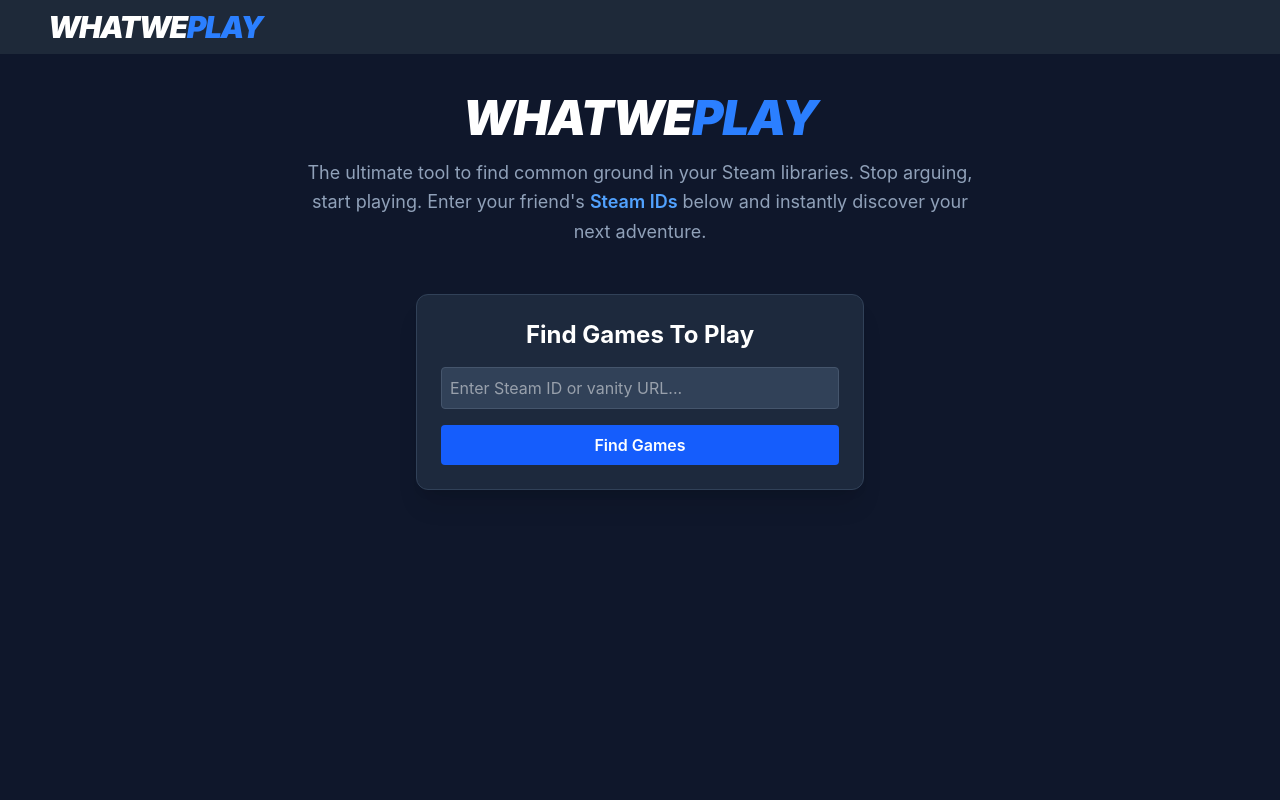
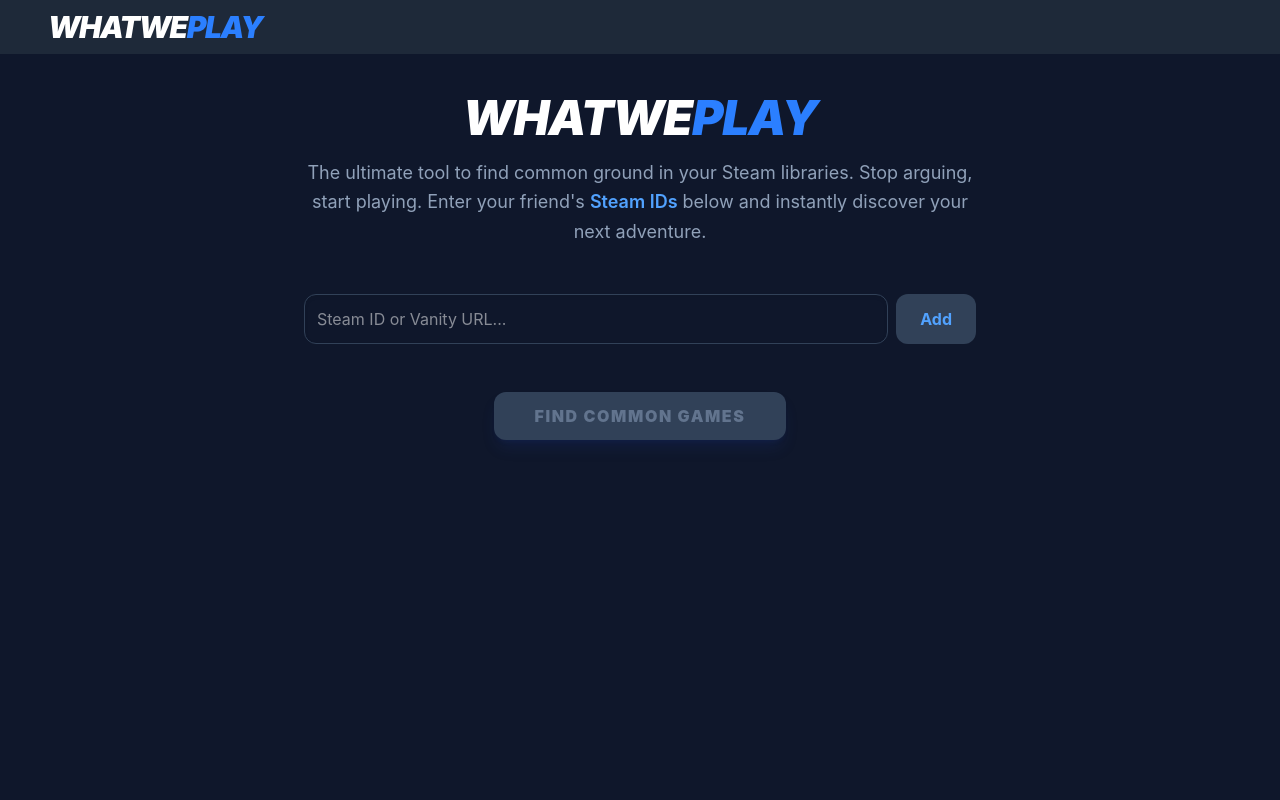
Before and after one commit to Matko223/whatweplay, a React app in the folder frontend/: page / in a window 1280 px wide. Shown: the top 800 px of the page. Built offline with nearby package versions, Linux system fonts and the light colour scheme; the HTML template or start-up script is replaced by a standard one.

Commit message:
Change home page

```diff
--- a/frontend/src/pages/Home.jsx
+++ b/frontend/src/pages/Home.jsx
@@ -3,33 +3,46 @@
 import { useNavigate } from 'react-router-dom';
 
 function Home() {
-  const [steamId, setSteamId] = useState('')
-  const [games, setGames] = useState([])
+  const [currentInput, setCurrentInput] = useState('')
+  const [steamIds, setSteamIds] = useState([])
   const [loading, setLoading] = useState(false)
   const [error, setError] = useState('')
   const navigate = useNavigate();
 
+  const addFriend = () => {
+    const trimmed = currentInput.trim();
+    if (trimmed && !steamIds.includes(trimmed)) {
+      setSteamIds([...steamIds, trimmed]);
+      setCurrentInput('');
+      setError('');
+    }
+  };
+
+  const removeFriend = (idToRemove) => {
+    setSteamIds(steamIds.filter(id => id !== idToRemove));
+  };
+
   const fetchGames = async () => {
-    if (!steamId) return
+    if (steamIds.length === 0) {
+      setError('Pridaj aspoň jedno Steam ID!');
+      return;
+    }
 
     setLoading(true)
     setError('')
 
     try {
       const response = await api.get('/common-games', {
-        params: { user_url: steamId }
+        params: { user_url: steamIds.join(',') }
       })
 
       if (response.data.Error) {
         setError(response.data.Error)
-        setGames([])
       } else {
-        setGames(response.data)
         navigate('/results', { state: { games: response.data } })
       }
     } catch (error) {
-      setError('Error fetching games: ' + (error.response?.data?.detail || error.message))
-      console.error('Error:', error)
+      setError('Loading error: ' + (error.response?.data?.detail || error.message))
     } finally {
       setLoading(false)
     }
@@ -48,27 +61,57 @@
         </p>
       </div>
 
-      {/* Input and Button */}
-      <div className="bg-slate-800 p-6 rounded-xl shadow-xl border border-slate-700 w-full max-w-md mb-8">
-        <h1 className="text-2xl font-bold mb-4 text-center">Find Games To Play</h1>
+      {/* Input Card */}
+      <div className="flex gap-2 mb-4 w-full max-w-2xl">
         <input
-          className="w-full p-2 rounded bg-slate-700 border border-slate-600 focus:outline-none focus:ring-2 focus:ring-blue-500"
-          placeholder="Enter Steam ID or vanity URL..."
-          value={steamId}
-          onChange={(e) => setSteamId(e.target.value)}
-          onKeyPress={(e) => e.key === 'Enter' && fetchGames()}
-        />
-        <button
-          className="w-full mt-4 bg-blue-600 hover:bg-blue-500 disabled:bg-blue-800 py-2 rounded font-semibold transition"
+          className="flex-grow p-3 rounded-xl bg-slate-900 border border-slate-700 focus:outline-none focus:ring-2 focus:ring-blue-500 transition-all shadow-inner"
+          placeholder="Steam ID or Vanity URL..."
+          value={currentInput}
+          onChange={(e) => setCurrentInput(e.target.value)}
+          onKeyPress={(e) => e.key === 'Enter' && addFriend()}
+          />
+          <button
+          onClick={addFriend}
+          className="bg-slate-700 hover:bg-slate-600 px-6 py-3 rounded-xl font-bold text-blue-400 transition"
+          >
+          Add
+          </button>
+      </div>
+
+      {/* Name bubbles */}
+      <div className="flex flex-wrap gap-2 mb-8 w-full max-w-2xl justify-start">
+          {steamIds.map((id) => (
+          <div key={id} className="flex items-center gap-2 bg-blue-600/20 border border-blue-500/30 px-3 py-1 text-sm font-semibold animate-in fade-in zoom-in duration-300">
+              <span className="text-blue-300">{id}</span>
+              <button
+              onClick={() => removeFriend(id)}
+              className="hover:text-red-400 text-blue-500 font-black ml-1"
+              >
+              ✕
+              </button>
+          </div>
+          ))}
+      </div>
+
+      <button
+          className="w-fit bg-blue-600 hover:bg-blue-500 disabled:bg-slate-700 disabled:text-slate-500 py-3 px-10 rounded-xl font-black uppercase tracking-widest shadow-lg shadow-blue-900/20 transition-all active:scale-95"
           onClick={fetchGames}
-          disabled={loading}
-        >
-          {loading ? 'Loading...' : 'Find Games'}
-        </button>
+          disabled={loading || steamIds.length === 0}
+      >
+          {loading ? (
+          <span className="flex items-center justify-center gap-2">
+              <div className="w-4 h-4 border-2 border-white/20 border-t-white rounded-full animate-spin"></div>
+              Finding Matches...
+          </span>
+          ) : 'Find Common Games'}
+      </button>
 
-        {error && <p className="text-red-400 mt-4 text-center">{error}</p>}
+      {error && (
+          <div className="mt-4 p-3 bg-red-500/10 border border-red-500/20 rounded-lg">
+              <p className="text-red-400 text-sm text-center font-medium">{error}</p>
+          </div>
+      )}
       </div>
-    </div>
   )
 }
 
```
